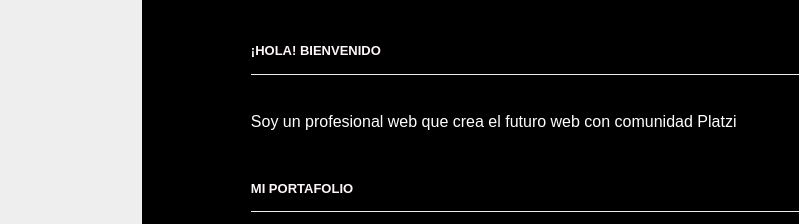
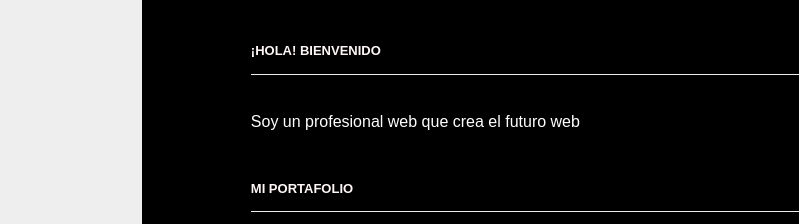
Before and after one commit to ursuarez/reportafolio, a plain HTML site: page index.html in a window 1280 px wide. Shown: the top 224 px of the page, 242-1041 px from the left. Drawn offline with Linux system fonts and the light colour scheme.

Commit message:
General changes

```diff
--- a/index.html
+++ b/index.html
@@ -62,7 +62,7 @@
     <div class="bloque">
       <!-- 4º Commit - Tu presentación -->
       <h3>¡Hola! Bienvenido</h3>
-      <p>Soy un profesional web que crea el futuro web con comunidad Platzi</p>
+      <p>Soy un profesional web que crea el futuro web</p>
     </div>
 
     <div class="bloque">
```
